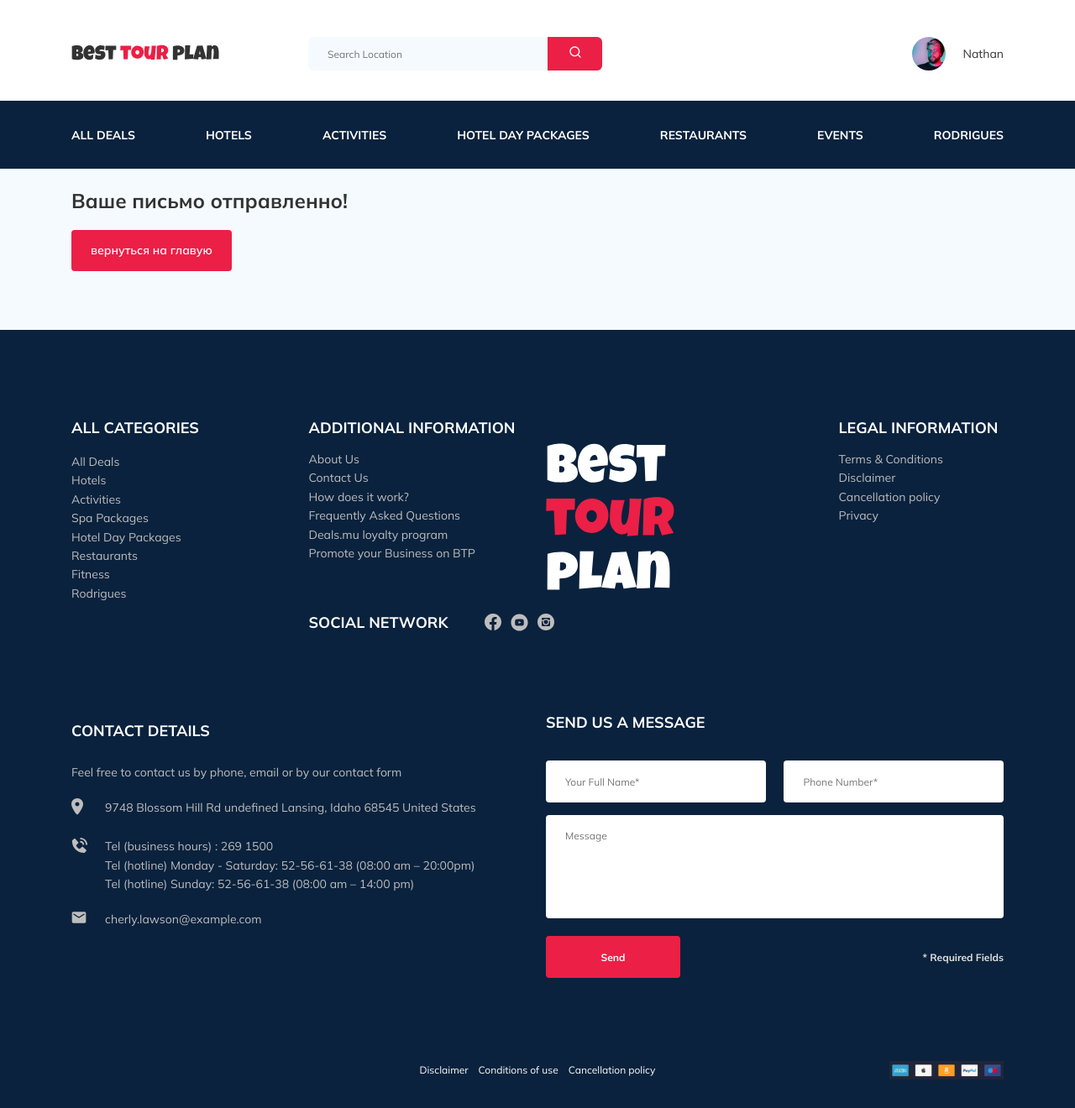
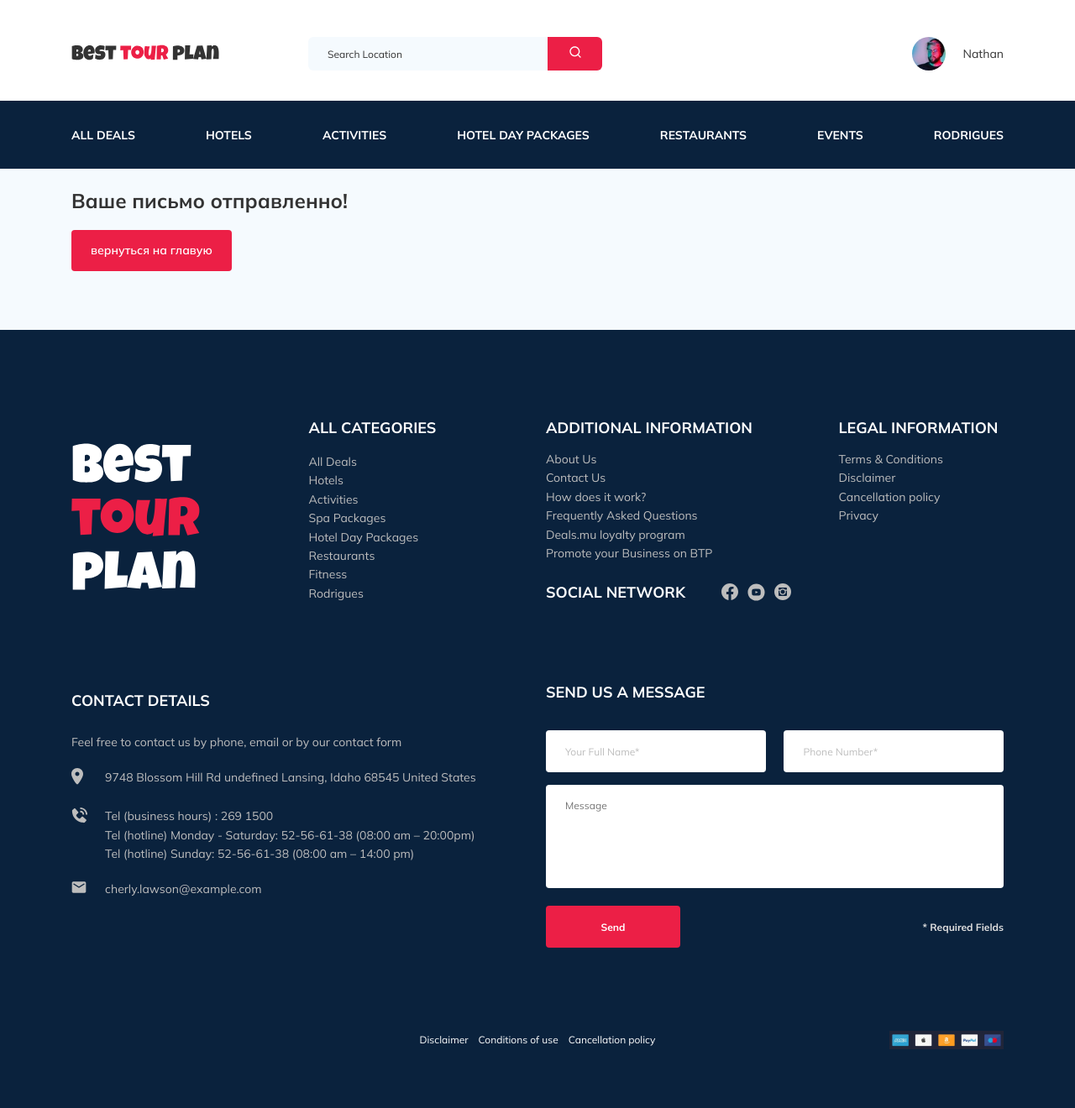
Before and after one commit to Jorine11/tour-plan, a PHP site: page /thankyou.php in a window 1280 px wide. Shown: the whole page at 84% size. After the commit the page ends 1250 px from the top, so only its background shows below. Run offline with PHP 8.4, Linux system fonts and the light colour scheme.

Commit message:
fix: logo footer, color placeholder

```diff
--- a/css/style.css
+++ b/css/style.css
@@ -24,6 +24,22 @@ button, input, textarea, a {
 
 button {
   cursor: pointer;
+}
+
+input::-webkit-input-placeholder {
+  color: #BDBDBD;
+}
+
+input:-ms-input-placeholder {
+  color: #BDBDBD;
+}
+
+input::-ms-input-placeholder {
+  color: #BDBDBD;
+}
+
+input::placeholder {
+  color: #BDBDBD;
 }
 
 .navbar {
@@ -111,6 +127,22 @@ button {
   font-size: 12px;
   line-height: 15px;
   color: #333333;
+}
+
+.search__input::-webkit-input-placeholder {
+  color: #333;
+}
+
+.search__input:-ms-input-placeholder {
+  color: #333;
+}
+
+.search__input::-ms-input-placeholder {
+  color: #333;
+}
+
+.search__input::placeholder {
+  color: #333;
 }
 
 .search__button {
@@ -1216,7 +1248,6 @@ button {
   border-radius: 4px;
   border: none;
   margin-bottom: 15px;
-  color: #BDBDBD;
 }
 
 .modal__close {
@@ -1234,6 +1265,21 @@ button {
   border-radius: 4px;
   border: none;
   margin-bottom: 15px;
+}
+
+.modal__textarea::-webkit-input-placeholder {
+  color: #BDBDBD;
+}
+
+.modal__textarea:-ms-input-placeholder {
+  color: #BDBDBD;
+}
+
+.modal__textarea::-ms-input-placeholder {
+  color: #BDBDBD;
+}
+
+.modal__textarea::placeholder {
   color: #BDBDBD;
 }
 
--- a/footer.php
+++ b/footer.php
@@ -1,12 +1,12 @@
 <footer class="footer">
       <div class="container footer-container">
         <div class="footer-wrap">
-          <div class="footer-logo__wrap">
-            <img
+          <div class="footer-logo">
+            <a href="index.html"><img
               src="img/vertical-logo.svg"
               alt="logo: best tour plan"
-              class="logo footer-logo"
-            />
+              class="logo"
+            /></a>
           </div>
           <div class="footer__ul footer-categories">
             <h3 class="footer-categories__title footer__title">
--- a/header.php
+++ b/header.php
@@ -19,7 +19,7 @@
     <header class="navbar navbar-mobile--fixed">
       <div class="container">
         <div class="navbar-top">
-          <a href="" class="logo">
+          <a href="index.html" class="logo">
             <img
               src="img/horizontal-logo.svg"
               alt="logo: Best Tour Plan"
--- a/index.html
+++ b/index.html
@@ -19,7 +19,7 @@
     <header class="navbar navbar-mobile navbar-mobile--fixed">
       <div class="container">
         <div class="navbar-top">
-          <a href="" class="logo">
+          <a href="index.html" class="logo">
             <img
               src="img/horizontal-logo.svg"
               alt="logo: Best Tour Plan"
--- a/sass/_settings.sass
+++ b/sass/_settings.sass
@@ -14,3 +14,6 @@ button, input, textarea, a
 
 button
   cursor: pointer
+
+input::placeholder
+  color: #BDBDBD
--- a/sass/blocks/_header.sass
+++ b/sass/blocks/_header.sass
@@ -51,6 +51,8 @@
     font-size: 12px
     line-height: 15px
     color: $text-color
+    &::placeholder
+      color: #333
   &__button
     background-color: $primary
     width: 65px
--- a/sass/blocks/_modal.sass
+++ b/sass/blocks/_modal.sass
@@ -37,7 +37,6 @@
     border-radius: 4px
     border: none
     margin-bottom: 15px
-    color: #BDBDBD
   &__close
     position: absolute
     right: 18px
@@ -51,7 +50,8 @@
     border-radius: 4px
     border: none
     margin-bottom: 15px
-    color: #BDBDBD
+    &::placeholder
+      color: #BDBDBD
   &-wrap
     display: flex
     justify-content: space-between
```
Also changed, not shown: 1 other file.
